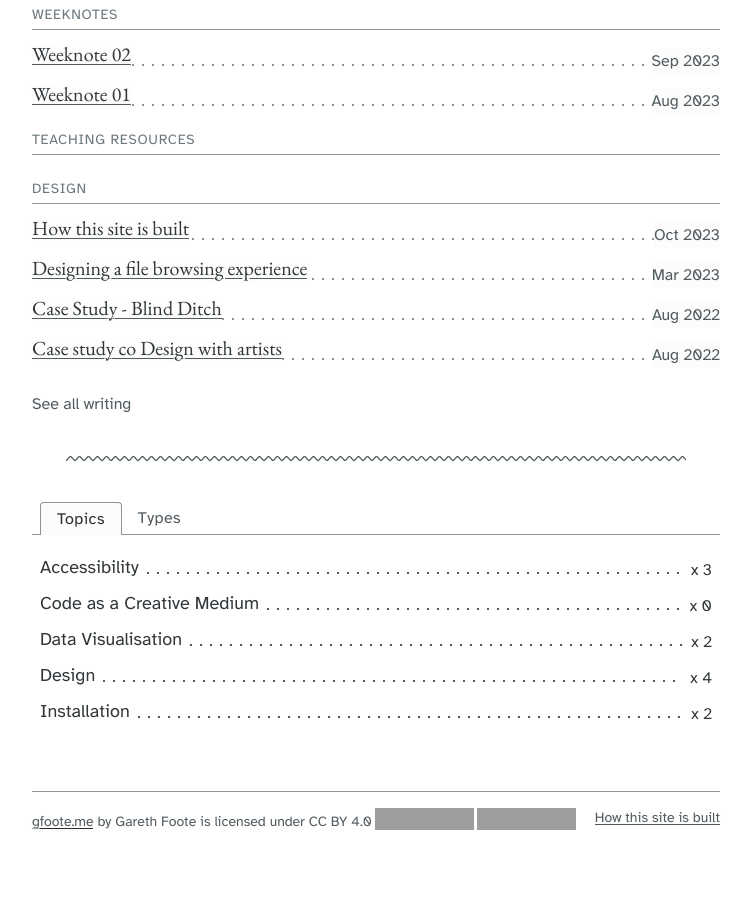
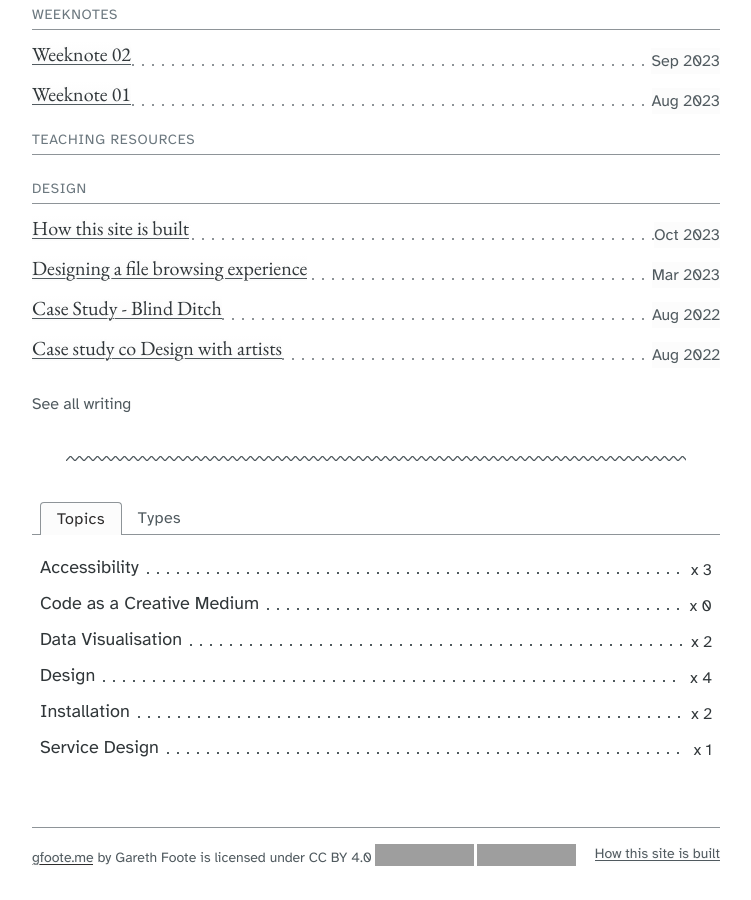
Before and after one commit to garethfoote/gfoote, a Jekyll site: the page built from collections/Homepage.md, in a window 1280 px wide and 900 px high, scrolled down 650 px. Shown: the whole window, without its empty margins (32-783 px from the left). Built offline with Jekyll 4.4.1, drawn with Linux system fonts in a browser that asks for light colours; before the commit the page ends 1514 px from its top, so only the background shows below that; grey boxes are pictures that could not be loaded.

Commit message:
PUSH NOTE : Service design.md

```diff
--- a/collections/_supersets/Projects.md
+++ b/collections/_topics/Service design.md
@@ -1,6 +1,6 @@
 ---
 share: true
-category: _supersets
-title: Projects
-showInIndex: false
+category: _topics
+title: Service Design
+showInIndex: true
 ---
```
